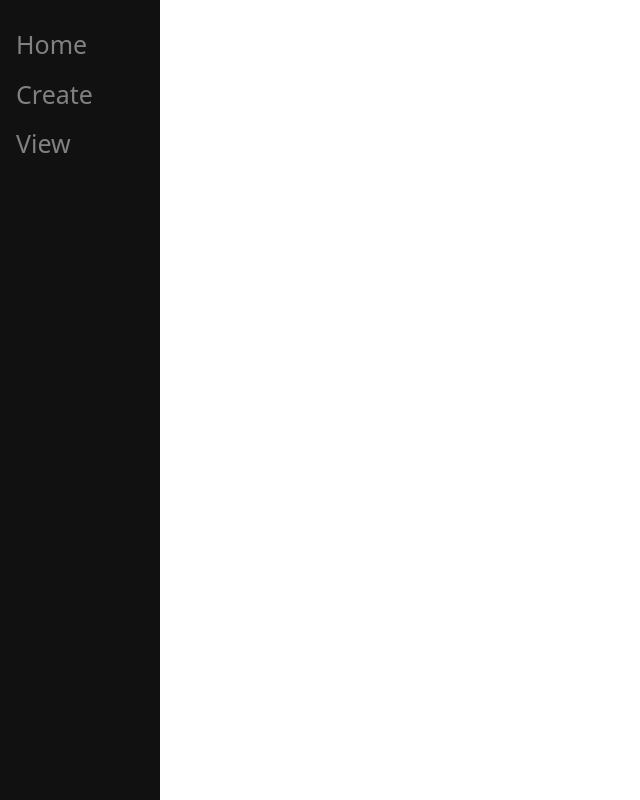
After one commit to varun-singh26/PeerSight, a Django app: template PeerSight/main/templates/main/base.html in a window 1280 px wide. The commit adds this page. Shown: the whole page, without its empty margins (0-640 px from the left). Run offline with Django 4.2, Linux system fonts and the light colour scheme; the template is opened without the code that fills it, so the values that code supplies are empty.

Commit message:
Organize project and apps. Added base.html.

```diff
--- a/PeerSight/PeerSight/urls.py
+++ b/PeerSight/PeerSight/urls.py
@@ -19,8 +19,6 @@ from django.urls import path, include
 
 urlpatterns = [
     path('admin/', admin.site.urls),
-    #path('', include("main.urls")), #If the path is empty, we will redirect to the main.views file. Take the specified path and
-                                    #send it to the main.urls file
+    path("", include("main.urls")), # If the path is empty, redirect to the main.urls file.
     path("accounts/", include("allauth.urls")), #Will give us all the roots needed to reset the account (reset password, sign out, etc.)
-    path("", include("users.urls")) # If the path is empty, we will redirect to the users.views file. Take the specified path and
 ]
--- a/PeerSight/users/templates/admin.html
+++ b/PeerSight/main/templates/main/admin.html
@@ -1,9 +1,5 @@
 <!DOCTYPE html>
 <html>
-<<<<<<< HEAD
-    <!--styling for the admin dashboard (non-interactive)-->
-=======
->>>>>>> refs/remotes/origin/main
     <div style="width: 100%; height: 100%; position: relative; background: linear-gradient(180deg, #D4CFC5 56%, #8F8F8F 96%); overflow: hidden">
         <div style="width: 976px; height: 123px; left: 8px; top: 18px; position: absolute; opacity: 0.75; background: #1C1C1C; box-shadow: 0px 4px 4px rgba(0, 0, 0, 0.25); border-radius: 25px; border: 5px black solid"></div>
         <div style="width: 1071px; height: 66px; left: 34px; top: 47px; position: absolute; justify-content: center; display: flex; flex-direction: column"><span style="color: white; font-size: 45px; font-family: Poppins; font-weight: 400; word-wrap: break-word">Hello </span><span style="color: #DCCAA0; font-size: 45px; font-family: Poppins; font-weight: 400; word-wrap: break-word">Admin123</span><span style="color: white; font-size: 45px; font-family: Poppins; font-weight: 400; word-wrap: break-word">, your current classes are:</span></div>
--- /dev/null
+++ b/PeerSight/main/templates/main/base.html
@@ -0,0 +1,67 @@
+<!doctype html>
+<html>
+    <head>
+
+        <meta charset="utf-8">
+        <!--Metatag for proper responsive design-->
+        <meta name="viewport" content="width=device-width, initial-scale=1">
+        <title>{% block title %}PeerSight{% endblock %}</title>
+        <!--Providing a default value for this block (PeerSight) -->
+
+        <!-- Bootstrap CSS-->
+        <link href="https://cdn.jsdelivr.net/npm/bootstrap@5.3.3/dist/css/bootstrap.min.css" rel="stylesheet" crossorigin="anonymous">
+        <!-- You can move your sidebar CSS here or reference a static file -->
+        <style type="text/css">
+            .sidenav {
+                height:100%;
+                width: 160px;
+                position: fixed; /* Not a dynamic sidebar*/
+                z-index:1; /* Make sure it is on top of everything else*/
+                top:0; /* Stick it to the top left of the page*/
+                left:0;
+                background-color: #111; /* Dark grey background*/
+                overflow-x: hidden; /* Hide the horizontal scrollbar*/
+                padding-top: 20px; /* Add some padding to the top of the sidebar*/
+            }
+
+            .sidenav a {
+                padding: 6px 8px 6px 16px; /* Padding for the text in the sidebar*/
+                text-decoration: none; /* Remove underline from the text*/
+                font-size: 25px;
+                color:#818181; /* Light grey text color*/
+                display: block; /* Display the text as a block element*/
+            }
+
+            .sidenav a:hover {
+                color: #f1f1f1; /* Change the text color to white when hovering over it*/
+            }
+
+            .main {
+                margin-left: 160px; /* Move the main content to the right to make space for the sidebar*/
+                padding: 0 10px; /* Add some padding to the main content*/
+            }
+        </style>
+        <!-- Block for additional head content -->
+        {% block extra_head %}{% endblock %}
+    </head>
+    <body>
+        <div class="sidenav">
+            <a href="/home">Home</a>
+            <a href="/create">Create</a>
+            <a href="/2">View</a>
+        </div>
+        <div id="content" class="main">
+            <div class="row justify-content-center">
+                <div class="col-8">
+                    {% block content %} <!-- Templates that extend base.html can pick what goes
+                        inside this block (content)-->
+
+                    {% endblock %}
+                </div>
+            </div>
+        </div>
+        <!-- Bootstrap JS -->
+        <!-- Place at the bottom of the body tag-->
+        <script src="https://cdn.jsdelivr.net/npm/bootstrap@5.3.3/dist/js/bootstrap.bundle.min.js" integrity="sha384-YvpcrYf0tY3lHB60NNkmXc5s9fDVZLESaAA55NDzOxhy9GkcIdslK1eN7N6jIeHz" crossorigin="anonymous"></script>
+    </body>
+</html>
--- a/PeerSight/main/urls.py
+++ b/PeerSight/main/urls.py
@@ -4,7 +4,11 @@ from . import views
 
 #Render specific view from the views file based on the path
 urlpatterns = [
-    path("", views.landing, name='landing'),
-    path("mainSignIn/", views.mainSignIn, name='mainSignIn'),
-    path("landing_page/", views.landing_page, name='landing_page'),
+    #path("", views.landing, name='landing'),
+    path("", views.signin, name='signin'),
+    path("admin_landing/", views.admin_landing, name='admin_landing'),
+    path("student_landing/", views.student_landing, name='student_landing'),
+
+    path("logout/", views.logout, name='logout'),
+    #path("landing_page/", views.landing_page, name='landing_page'),
 ]
--- a/PeerSight/users/urls.py
+++ b/PeerSight/users/urls.py
@@ -2,6 +2,5 @@ from django.urls import path
 from . import views
 
 urlpatterns = [
-    path("", views.home),
-    path("logout", views.logout_view)
+
 ]
```
Also changed, not shown: PeerSight/main/views.py (+36 -4 lines), PeerSight/users/static/users/css/styles.css (added, +22 -0 lines), PeerSight/users/templates/users/signin.html (added, +64 -0 lines), PeerSight/users/views.py (+1 -7 lines), PeerSight/main/templates/main/landing_user.html (renamed from PeerSight/users/templates/landing_user.html), 1 other file.
